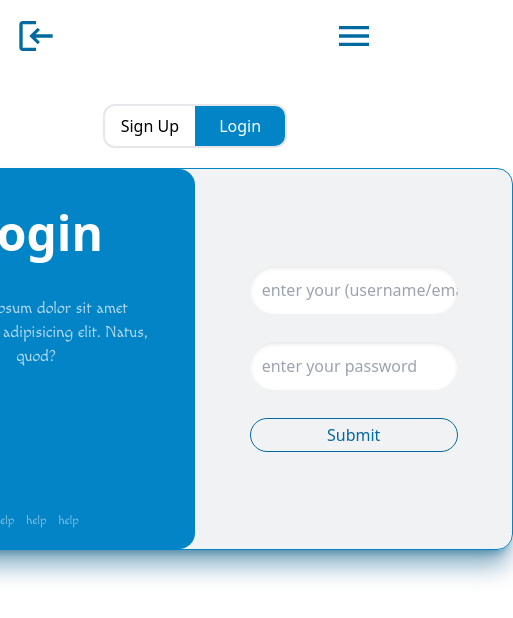
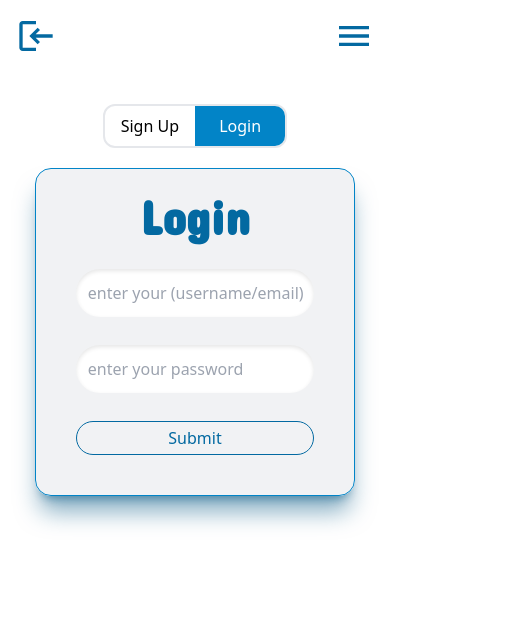
Before and after one commit to pandaCode082/personal-website-front-end-developer-, a React (Create React App) app: page /Login in a window 390 px wide. Shown: the top 618 px of the page, 513 px wide, since content can reach past the window. Built offline with nearby package versions, Linux system fonts and the light colour scheme.

Commit message:
responsive login page

```diff
--- a/src/components/pages/Login.js
+++ b/src/components/pages/Login.js
@@ -24,9 +24,9 @@ export default function Login() {
             </div>
 
 
-            <div className='relative 2xl:w-[850px] xl:w-[700px] aspect-[1/0.6] border border-solid border-sky-600 shadow-xl shadow-sky-800/50 text-sky-700 bg-gray-300/30 backdrop-blur-sm flex rounded-2xl [&>div.sign-up]:right-0 [&>div.login]:left-0'>
+            <div className='relative 2xl:w-[850px] xl:w-[700px] w-[82%] md:aspect-[1/0.6] h-max border border-solid border-sky-600 shadow-xl shadow-sky-800/50 text-sky-700 bg-gray-300/30 backdrop-blur-sm flex rounded-2xl [&>div.sign-up]:right-0 [&>div.login]:left-0'>
 
-                <div className={`absolute top-0 transition duration-500 w-1/2 h-full bg-sky-600 rounded-2xl pt-10 pb-5 flex flex-col justify-between ${showForm}`}>
+                <div className={`absolute py-10 top-0 transition duration-500 w-1/2 h-full bg-sky-600 rounded-2xl pt-10 pb-5 md:flex hidden flex-col justify-between ${showForm}`}>
                     <div className='space-y-10'>
                         {
                             showForm === "login" ?
@@ -52,7 +52,10 @@ export default function Login() {
                 </div>
                 {/* ------------- form ------------- */}
                 {/* ------------- sign up ------------- */}
-                <form className='flex flex-col w-full h-full p-5 gap-4 justify-center items-center [&>label]:user-input-box'>
+                <form className={`md:flex flex-col w-full h-full p-5 md:gap-4 gap-5 justify-center items-center [&>label]:user-input-box ${showForm === "login" ? "hidden" : "flex"}`}>
+
+                    <h2 className='block md:hidden text-5xl capitalize font-ConcertOneRegular font-bold my-5'>sign up</h2>
+
                     <label htmlFor="userName">
                         <input type="text" id='userName' placeholder='enter username' required />
                     </label>
@@ -73,7 +76,9 @@ export default function Login() {
                     <input type="submit" value="submit" className='submit-btn' />
                 </form>
                 {/* ------------- login ------------- */}
-                <form className='flex flex-col w-full h-full p-5 gap-7 justify-center items-center login-form [&>label]:user-input-box'>
+                <form className={`md:flex flex-col w-full h-full md:p-5 pt-6 pb-10 gap-7 justify-center items-center login-form [&>label]:user-input-box ${showForm === "login" ? "flex" : "hidden"}`}>
+                    <h2 className='block md:hidden text-5xl capitalize font-ConcertOneRegular font-bold'>login</h2>
+
                     <label htmlFor="userName-email">
                         <input type="text" id='userName-email' placeholder='enter your (username/email)' required />
                     </label>
--- a/src/css/input.css
+++ b/src/css/input.css
@@ -100,6 +100,10 @@
         @apply py-3 px-0 pl-3 w-full h-max rounded-full outline-none shadow-inner shadow-black/10;
     }
 
+    .user-input-box {
+        @apply placeholder:text-xs lg:placeholder:text-base
+    }
+
     .submit-btn {
         @apply w-9/12 h-max py-1 bg-transparent text-sky-700 border border-sky-700 hover:border-transparent hover:text-white hover:bg-sky-700 transition-colors cursor-pointer rounded-full capitalize;
     }
--- a/src/css/style.css
+++ b/src/css/style.css
@@ -905,6 +905,11 @@ footer a.active {
   margin-right: auto;
 }
 
+.my-5 {
+  margin-top: 1.25rem;
+  margin-bottom: 1.25rem;
+}
+
 .mb-3 {
   margin-bottom: 0.75rem;
 }
@@ -957,24 +962,12 @@ footer a.active {
   margin-top: 1.25rem;
 }
 
+.mt-64 {
+  margin-top: 16rem;
+}
+
 .mt-8 {
   margin-top: 2rem;
-}
-
-.mt-96 {
-  margin-top: 24rem;
-}
-
-.mt-80 {
-  margin-top: 20rem;
-}
-
-.mt-6 {
-  margin-top: 1.5rem;
-}
-
-.mt-64 {
-  margin-top: 16rem;
 }
 
 .line-clamp-1 {
@@ -1161,6 +1154,14 @@ footer a.active {
   width: min-content;
 }
 
+.w-\[85\%\] {
+  width: 85%;
+}
+
+.w-\[82\%\] {
+  width: 82%;
+}
+
 .max-w-\[500px\] {
   max-width: 500px;
 }
@@ -1176,6 +1177,26 @@ footer a.active {
 
 .max-w-none {
   max-width: none;
+}
+
+.max-w-9 {
+  max-width: 2.25rem;
+}
+
+.max-w-\[\] {
+  max-width: ;
+}
+
+.max-w-\[80\] {
+  max-width: 80;
+}
+
+.max-w-\[90\%\] {
+  max-width: 90%;
+}
+
+.max-w-\[85\%\] {
+  max-width: 85%;
 }
 
 .-translate-x-1\/2 {
@@ -1601,6 +1622,10 @@ footer a.active {
   padding-bottom: 0.5rem;
 }
 
+.pb-10 {
+  padding-bottom: 2.5rem;
+}
+
 .pb-5 {
   padding-bottom: 1.25rem;
 }
@@ -1631,6 +1656,10 @@ footer a.active {
 
 .pt-40 {
   padding-top: 10rem;
+}
+
+.pt-6 {
+  padding-top: 1.5rem;
 }
 
 .text-left {
@@ -2009,6 +2038,18 @@ footer a.active {
   outline-offset: 2px;
 }
 
+.\[\&\>label\]\:user-input-box>label::placeholder {
+  font-size: 0.75rem;
+  line-height: 1rem;
+}
+
+@media (min-width: 1024px) {
+  .\[\&\>label\]\:user-input-box>label::placeholder {
+    font-size: 1rem;
+    line-height: 1.5rem;
+  }
+}
+
 .hover\:bg-sky-600:hover {
   --tw-bg-opacity: 1;
   background-color: rgb(2 132 199 / var(--tw-bg-opacity));
@@ -2110,6 +2151,22 @@ footer a.active {
     margin-top: 20rem;
   }
 
+  .md\:block {
+    display: block;
+  }
+
+  .md\:flex {
+    display: flex;
+  }
+
+  .md\:hidden {
+    display: none;
+  }
+
+  .md\:aspect-\[1\/0\.6\] {
+    aspect-ratio: 1/0.6;
+  }
+
   .md\:w-5\/12 {
     width: 41.666667%;
   }
@@ -2128,6 +2185,10 @@ footer a.active {
 
   .md\:gap-2 {
     gap: 0.5rem;
+  }
+
+  .md\:gap-4 {
+    gap: 1rem;
   }
 
   .md\:space-x-12 > :not([hidden]) ~ :not([hidden]) {
@@ -2140,6 +2201,10 @@ footer a.active {
     border-width: 8px;
   }
 
+  .md\:p-5 {
+    padding: 1.25rem;
+  }
+
   .md\:text-4xl {
     font-size: 2.25rem;
     line-height: 2.5rem;
@@ -2186,10 +2251,6 @@ footer a.active {
 
   .lg\:mt-0 {
     margin-top: 0px;
-  }
-
-  .lg\:mt-\[670px\] {
-    margin-top: 670px;
   }
 
   .lg\:mt-\[450px\] {
```
